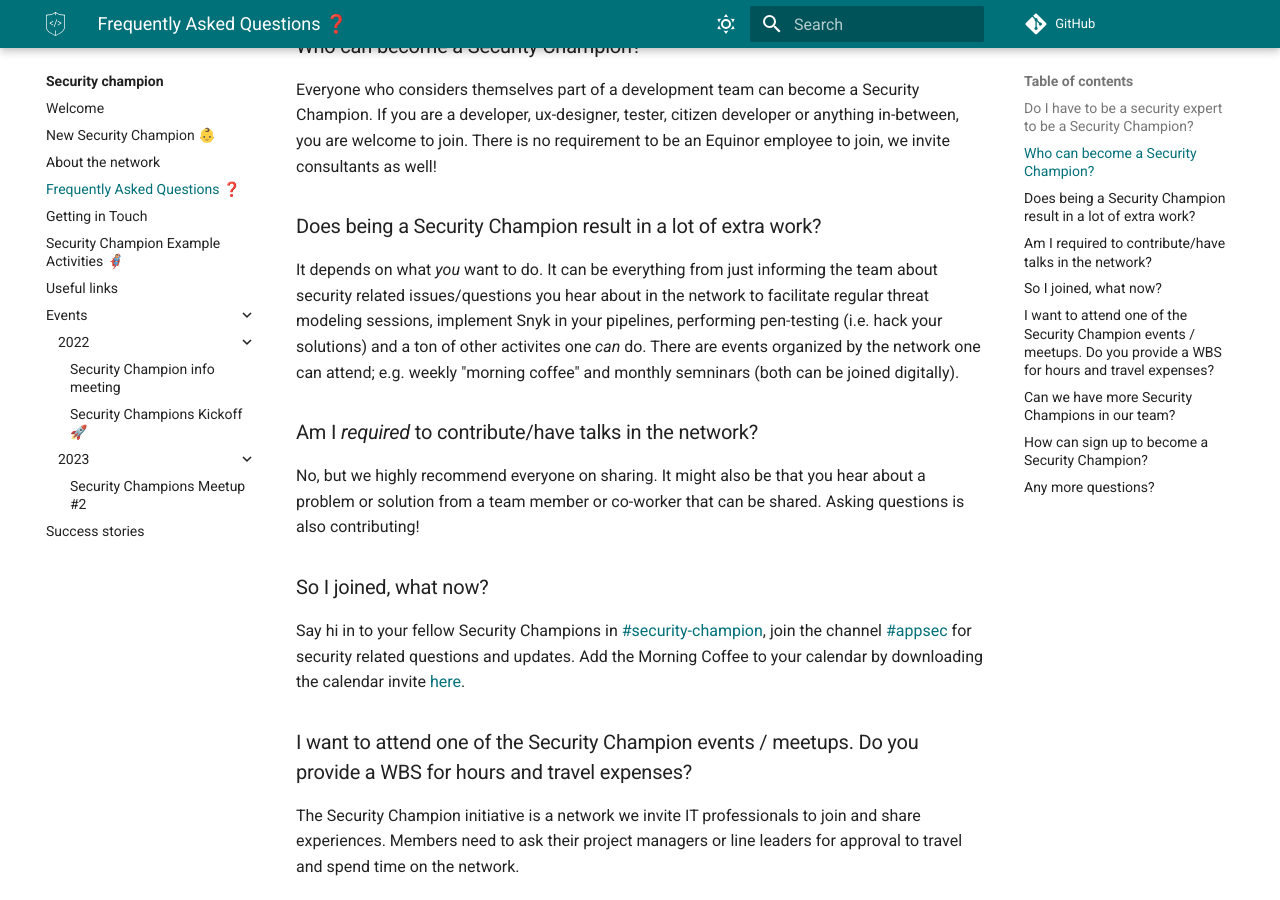
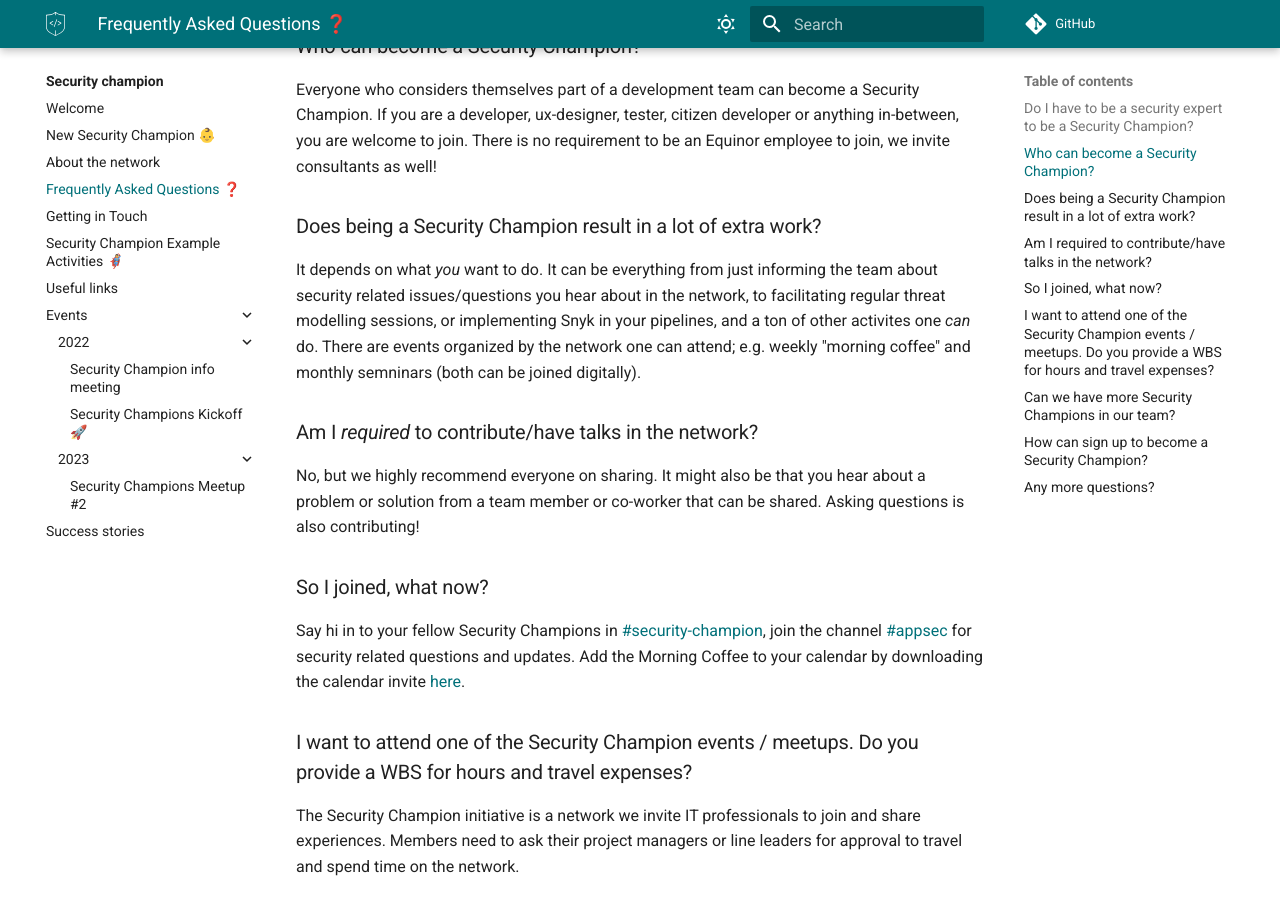
Before and after one commit to equinor/appsec, an MkDocs documentation site: the page built from docs/security-champion/faq.md, in a window 1280 px wide and 900 px high, scrolled down 326 px. Built offline with MkDocs 1.6.1 and Material for MkDocs 9.7.7, drawn with Linux system fonts in a browser that asks for light colours; some web fonts are replaced; comment, search, counter and statistics services are not loaded.

Commit message:
docs(security-champion): fix typos
Co-authored-by: Andrea Brambilla <1792970+andreabrambilla@users.noreply.github.com>

```diff
--- a/docs/security-champion/faq.md
+++ b/docs/security-champion/faq.md
@@ -7,7 +7,7 @@
 Everyone who considers themselves part of a development team can become a Security Champion. If you are a developer, ux-designer, tester, citizen developer or anything in-between, you are welcome to join. There is no requirement to be an Equinor employee to join, we invite consultants as well!
 
 ### Does being a Security Champion result in a lot of extra work?
-It depends on what _you_ want to do. It can be everything from just informing the team about security related issues/questions you hear about in the network to facilitate regular threat modeling sessions, implement Snyk in your pipelines, performing pen-testing (i.e. hack your solutions) and a ton of
+It depends on what _you_ want to do. It can be everything from just informing the team about security related issues/questions you hear about in the network, to facilitating regular threat modelling sessions, or implementing Snyk in your pipelines, and a ton of
 other activites one _can_ do. There are events organized by the network one can attend; e.g. weekly "morning coffee" and monthly semninars (both can be joined digitally).
 
 ### Am I _required_ to contribute/have talks in the network?
```
